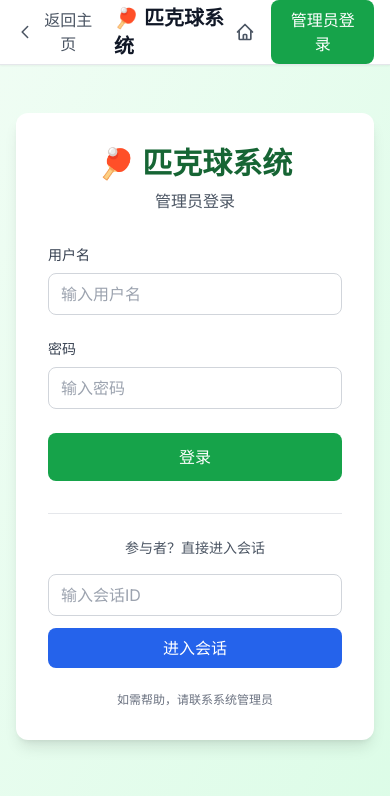
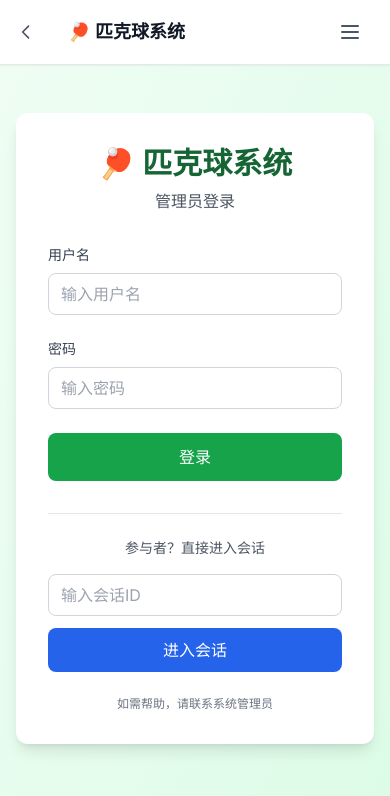
Before and after one commit to aho206/pickleball-team-system, a Next.js app: page /login in a window 390 px wide. Shown: the top 796 px of the page. Built offline with nearby package versions, Linux system fonts and the light colour scheme; no server answers.

Commit message:
修复移动端UI响应式问题 - 添加viewport设置、汉堡菜单和移动端优化布局

```diff
--- a/src/app/globals.css
+++ b/src/app/globals.css
@@ -9,6 +9,33 @@ body {
     sans-serif;
   -webkit-font-smoothing: antialiased;
   -moz-osx-font-smoothing: grayscale;
+}
+
+/* 移动端优化 */
+@media (max-width: 768px) {
+  /* 确保按钮有足够的触摸区域 */
+  button {
+    min-height: 44px;
+    min-width: 44px;
+  }
+
+  /* 优化表格在移动端的显示 */
+  .table-responsive {
+    overflow-x: auto;
+    -webkit-overflow-scrolling: touch;
+  }
+
+  /* 优化卡片间距 */
+  .card-mobile {
+    margin: 0.5rem;
+    padding: 1rem;
+  }
+
+  /* 优化文字大小 */
+  .text-mobile {
+    font-size: 16px;
+    line-height: 1.5;
+  }
 }
 
 /* 匹克球主题色彩 */
@@ -44,3 +71,46 @@ body {
 .card-shadow-lg {
   box-shadow: 0 10px 15px -3px rgba(0, 0, 0, 0.1), 0 4px 6px -2px rgba(0, 0, 0, 0.05);
 }
+
+/* 移动端友好的滚动条 */
+::-webkit-scrollbar {
+  width: 8px;
+  height: 8px;
+}
+
+::-webkit-scrollbar-track {
+  background: #f1f1f1;
+  border-radius: 4px;
+}
+
+::-webkit-scrollbar-thumb {
+  background: #c1c1c1;
+  border-radius: 4px;
+}
+
+::-webkit-scrollbar-thumb:hover {
+  background: #a8a8a8;
+}
+
+/* 防止移动端双击缩放 */
+* {
+  touch-action: manipulation;
+}
+
+/* 优化输入框在移动端的显示 */
+input, textarea, select {
+  font-size: 16px; /* 防止iOS自动缩放 */
+}
+
+/* 移动端优化的网格布局 */
+@media (max-width: 640px) {
+  .grid-mobile-1 {
+    grid-template-columns: 1fr;
+  }
+}
+
+@media (max-width: 768px) {
+  .grid-mobile-2 {
+    grid-template-columns: repeat(2, 1fr);
+  }
+}
--- a/src/app/layout.tsx
+++ b/src/app/layout.tsx
@@ -7,6 +7,7 @@ const inter = Inter({ subsets: ['latin'] })
 export const metadata = {
   title: '匹克球随机组队系统',
   description: '智能匹克球组队管理系统，支持多场地实时组队和权重控制',
+  viewport: 'width=device-width, initial-scale=1, maximum-scale=1, user-scalable=no',
 }
 
 export default function RootLayout({
@@ -16,6 +17,13 @@ export default function RootLayout({
 }) {
   return (
     <html lang="zh-CN">
+      <head>
+        <meta name="viewport" content="width=device-width, initial-scale=1, maximum-scale=1, user-scalable=no" />
+        <meta name="format-detection" content="telephone=no" />
+        <meta name="mobile-web-app-capable" content="yes" />
+        <meta name="apple-mobile-web-app-capable" content="yes" />
+        <meta name="apple-mobile-web-app-status-bar-style" content="default" />
+      </head>
       <body className={inter.className}>
         <AuthProvider>
           <div className="min-h-screen bg-gray-50">
--- a/src/components/ui/Navigation.tsx
+++ b/src/components/ui/Navigation.tsx
@@ -4,6 +4,7 @@
 
 'use client'
 
+import { useState } from 'react';
 import { useRouter } from 'next/navigation';
 import { useAuth } from '@/contexts/AuthContext';
 
@@ -28,10 +29,12 @@ export default function Navigation({
 }: NavigationProps) {
   const router = useRouter();
   const { user, logout, isAuthenticated } = useAuth();
+  const [mobileMenuOpen, setMobileMenuOpen] = useState(false);
 
   const handleLogout = async () => {
     await logout();
     router.push('/');
+    setMobileMenuOpen(false);
   };
 
   const handleBack = () => {
@@ -40,10 +43,12 @@ export default function Navigation({
     } else {
       router.back();
     }
+    setMobileMenuOpen(false);
   };
 
   const handleHome = () => {
     router.push('/');
+    setMobileMenuOpen(false);
   };
 
   return (
@@ -51,32 +56,33 @@ export default function Navigation({
       <div className="max-w-7xl mx-auto px-4 sm:px-6 lg:px-8">
         <div className="flex justify-between items-center h-16">
           {/* 左侧：标题和返回按钮 */}
-          <div className="flex items-center space-x-4">
+          <div className="flex items-center space-x-2 sm:space-x-4 flex-1 min-w-0">
             {showBackButton && (
               <button
                 onClick={handleBack}
-                className="flex items-center text-gray-600 hover:text-gray-900 transition-colors"
+                className="flex items-center text-gray-600 hover:text-gray-900 transition-colors flex-shrink-0"
               >
                 <svg className="w-5 h-5 mr-1" fill="none" stroke="currentColor" viewBox="0 0 24 24">
                   <path strokeLinecap="round" strokeLinejoin="round" strokeWidth={2} d="M15 19l-7-7 7-7" />
                 </svg>
-                {backText}
+                <span className="hidden sm:inline">{backText}</span>
               </button>
             )}
 
-            <h1 className="text-xl font-semibold text-gray-900">
+            <h1 className="text-lg sm:text-xl font-semibold text-gray-900 truncate">
               {title}
             </h1>
           </div>
 
-          {/* 右侧：操作按钮 */}
-          <div className="flex items-center space-x-4">
+          {/* 桌面端右侧按钮 */}
+          <div className="hidden lg:flex items-center space-x-3">
             {rightContent}
 
             {showHomeButton && (
               <button
                 onClick={handleHome}
-                className="text-gray-600 hover:text-gray-900 transition-colors"
+                className="text-gray-600 hover:text-gray-900 transition-colors p-2"
+                title="首页"
               >
                 <svg className="w-5 h-5" fill="none" stroke="currentColor" viewBox="0 0 24 24">
                   <path strokeLinecap="round" strokeLinejoin="round" strokeWidth={2} d="M3 12l2-2m0 0l7-7 7 7M5 10v10a1 1 0 001 1h3m10-11l2 2m-2-2v10a1 1 0 01-1 1h-3m-6 0a1 1 0 001-1v-4a1 1 0 011-1h2a1 1 0 011 1v4a1 1 0 001 1m-6 0h6" />
@@ -86,13 +92,13 @@ export default function Navigation({
 
             {isAuthenticated && user && (
               <div className="flex items-center space-x-3">
-                <span className="text-sm text-gray-600">
+                <span className="text-sm text-gray-600 hidden xl:inline">
                   {user.username} ({user.role === 'superadmin' ? '超级管理员' : '管理员'})
                 </span>
                 {showLogout && (
                   <button
                     onClick={handleLogout}
-                    className="text-sm text-red-600 hover:text-red-800 transition-colors"
+                    className="text-sm text-red-600 hover:text-red-800 transition-colors px-3 py-1 rounded"
                   >
                     登出
                   </button>
@@ -103,13 +109,83 @@ export default function Navigation({
             {!isAuthenticated && (
               <button
                 onClick={() => router.push('/login')}
-                className="bg-pickleball-600 text-white px-4 py-2 rounded-lg hover:bg-pickleball-700 transition-colors"
+                className="bg-pickleball-600 text-white px-4 py-2 rounded-lg hover:bg-pickleball-700 transition-colors text-sm"
               >
                 管理员登录
               </button>
             )}
           </div>
+
+          {/* 移动端汉堡菜单按钮 */}
+          <div className="lg:hidden">
+            <button
+              onClick={() => setMobileMenuOpen(!mobileMenuOpen)}
+              className="text-gray-600 hover:text-gray-900 transition-colors p-2"
+              aria-label="菜单"
+            >
+              <svg className="w-6 h-6" fill="none" stroke="currentColor" viewBox="0 0 24 24">
+                {mobileMenuOpen ? (
+                  <path strokeLinecap="round" strokeLinejoin="round" strokeWidth={2} d="M6 18L18 6M6 6l12 12" />
+                ) : (
+                  <path strokeLinecap="round" strokeLinejoin="round" strokeWidth={2} d="M4 6h16M4 12h16M4 18h16" />
+                )}
+              </svg>
+            </button>
+          </div>
         </div>
+
+        {/* 移动端下拉菜单 */}
+        {mobileMenuOpen && (
+          <div className="lg:hidden border-t border-gray-200 py-4 space-y-3">
+            {/* 用户信息 */}
+            {isAuthenticated && user && (
+              <div className="px-2 py-2 text-sm text-gray-600 border-b border-gray-100 pb-3">
+                {user.username} ({user.role === 'superadmin' ? '超级管理员' : '管理员'})
+              </div>
+            )}
+
+            {/* 移动端按钮组 */}
+            <div className="space-y-2">
+              {rightContent && (
+                <div className="px-2">
+                  <div className="space-y-2">
+                    {rightContent}
+                  </div>
+                </div>
+              )}
+
+              {showHomeButton && (
+                <button
+                  onClick={handleHome}
+                  className="w-full text-left px-4 py-2 text-gray-600 hover:text-gray-900 hover:bg-gray-50 rounded transition-colors"
+                >
+                  🏠 首页
+                </button>
+              )}
+
+              {isAuthenticated && showLogout && (
+                <button
+                  onClick={handleLogout}
+                  className="w-full text-left px-4 py-2 text-red-600 hover:text-red-800 hover:bg-red-50 rounded transition-colors"
+                >
+                  🚪 登出
+                </button>
+              )}
+
+              {!isAuthenticated && (
+                <button
+                  onClick={() => {
+                    router.push('/login');
+                    setMobileMenuOpen(false);
+                  }}
+                  className="w-full bg-pickleball-600 text-white px-4 py-2 rounded-lg hover:bg-pickleball-700 transition-colors"
+                >
+                  管理员登录
+                </button>
+              )}
+            </div>
+          </div>
+        )}
       </div>
     </nav>
   );
```
Also changed, not shown: src/app/dashboard/page.tsx (+19 -17 lines).
